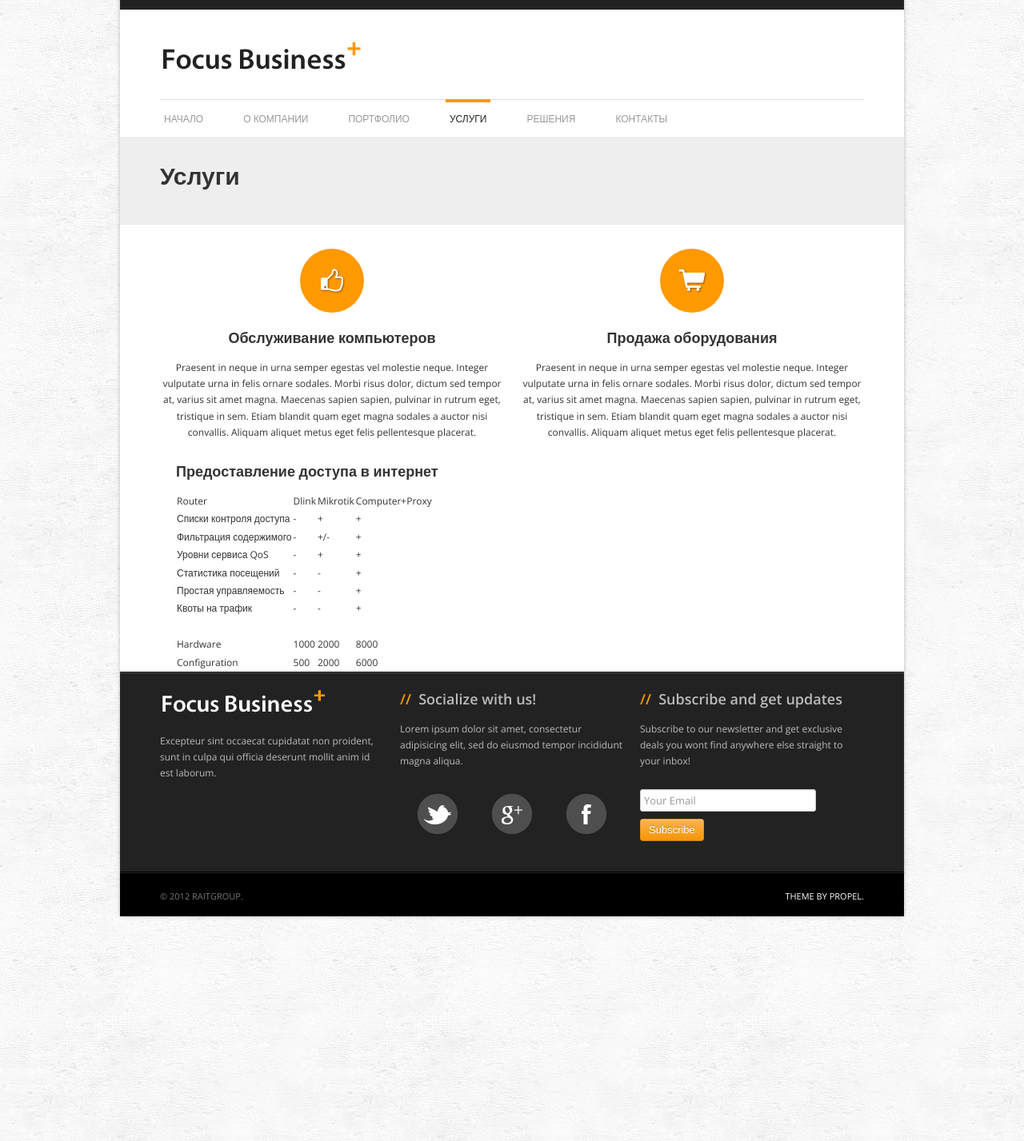
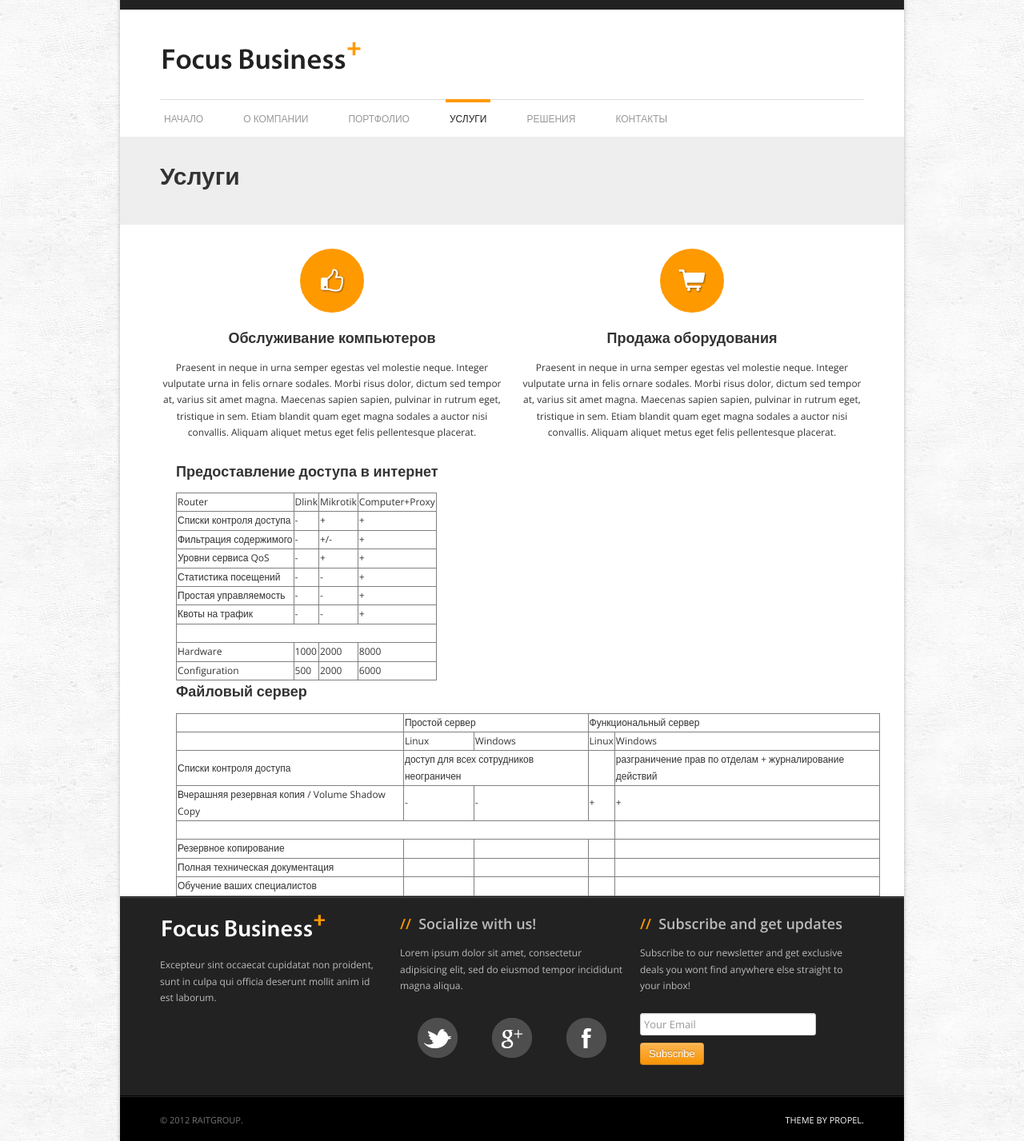
Before and after one commit to raitgroup/raitgroup.ru, a Jekyll site: the page built from services.html, in a window 1280 px wide. Shown: the whole page at 80% size. Built offline with Jekyll 4.4.1, drawn with Linux system fonts in a browser that asks for light colours; Markdown is read by kramdown in place of the engine named in the settings.

Commit message:
added file server service

```diff
--- a/services.html
+++ b/services.html
@@ -34,7 +34,7 @@ intro: Мы рады оказать Вам широкий спектр услу
 		</div> <!-- /row -->
 		<div class="grid-12">
 			<h3>Предоставление доступа в интернет</h3>
-			<table>
+			<table border=1>
 				<tr>
 					<td>Router</td><td>Dlink</td><td>Mikrotik</td><td>Computer+Proxy</td>
 				</tr>
@@ -68,6 +68,35 @@ intro: Мы рады оказать Вам широкий спектр услу
 
 			</table>
 		</div>
+		<div class="grid-12">
+			<h3>Файловый сервер</h3>
+			<table border=1>
+				<tr>
+					<td></td><td colspan=2>Простой сервер</td><td colspan=2>Функциональный сервер</td>
+				</tr>
+				<tr>
+					<td></td><td>Linux</td><td>Windows</td><td>Linux</td><td>Windows</td>
+				</tr>
+				<tr>
+					<td>Списки контроля доступа</td><td colspan=2>доступ для всех сотрудников неограничен</td><td></td><td>разграничение прав по отделам + журналирование действий</td>
+				</tr>
+				<tr>
+					<td>Вчерашняя резервная копия / Volume Shadow Copy</td><td>-</td><td>-</td><td>+</td><td>+</td>
+				</tr>
+				<tr>
+					<td colspan=4>&nbsp;</tr>
+				</tr>
+				<tr>
+					<td>Резервное копирование</td><td></td><td></td><td></td><td></td>
+				</tr>
+				<tr>
+					<td>Полная техническая документация</td><td></td><td></td><td></td><td></td>
+				</tr>
+				<tr>
+					<td>Обучение ваших специалистов</td><td></td><td></td><td></td><td></td>
+				</tr>
+			</table>
+		</div>
 
 	</div> <!-- /container -->
 </div> <!-- /content -->
```
